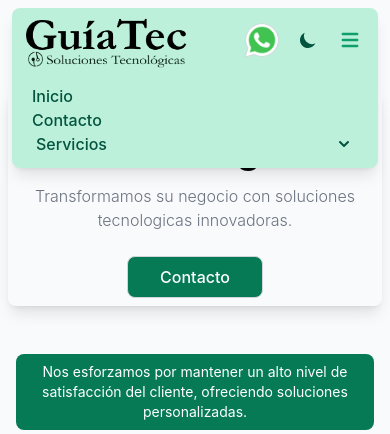
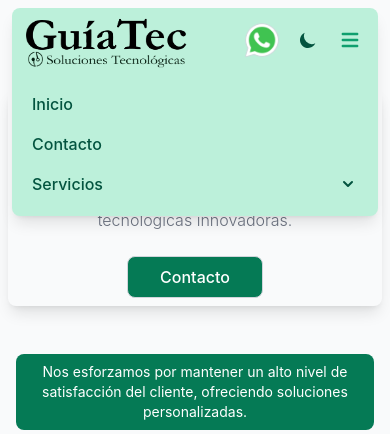
Before and after one commit to jfbz14/web_guiatec, a Django app: page / in a window 390 px wide, after a click on "Open main menu". Shown: the top 434 px of the page. Run offline with Django 4.2, Linux system fonts and the light colour scheme; style sheets or scripts are compiled from the project's sources; some libraries are stand-ins or nearby versions.

Commit message:
update media

```diff
--- a/templates/nav.html
+++ b/templates/nav.html
@@ -34,13 +34,13 @@
             <ul class="flex flex-col p-2 md:p-0 mt-2 font-medium md:flex-row md:space-x-8 md:mt-0">
 
                 <li>
-                    <a href="{% url 'index' %}" class="block px-2 text-green-800 hover:bg-green-800 hover:rounded rounded-lg hover:text-white md:hover:bg-green-800 md:hover:text-white md:dark:hover:text-green-500 dark:text-white dark:hover:bg-green-200 dark:hover:text-green-800">Inicio</a>
+                    <a href="{% url 'index' %}" class="block p-2 text-green-800 hover:bg-green-800 hover:rounded rounded-lg hover:text-white md:hover:bg-green-800 md:hover:text-white md:dark:hover:text-green-500 dark:text-white dark:hover:bg-green-200 dark:hover:text-green-800">Inicio</a>
                 </li>
                 <li>
-                    <a href="{% url 'contact' %}" class="block px-2 text-green-800 hover:bg-green-800 hover:rounded rounded-lg hover:text-white md:hover:bg-green-800 md:hover:text-white md:dark:hover:text-green-500 dark:text-white dark:hover:bg-green-200 dark:hover:text-green-800">Contacto</a>
+                    <a href="{% url 'contact' %}" class="block px-2 p-2 text-green-800 hover:bg-green-800 hover:rounded rounded-lg hover:text-white md:hover:bg-green-800 md:hover:text-white md:dark:hover:text-green-500 dark:text-white dark:hover:bg-green-200 dark:hover:text-green-800">Contacto</a>
                 </li>
                 <li>
-                    <button id="dropdownNavbarLink" data-dropdown-toggle="dropdownNavbar" class="flex items-center justify-between w-full px-3 text-green-800 hover:bg-green-800 hover:rounded rounded-lg hover:text-white md:hover:bg-green-800 md:hover:text-white md:dark:hover:text-green-500 dark:text-white dark:hover:bg-green-200 dark:hover:text-green-800">Servicios <svg class="w-5 h-5 ml-1" aria-hidden="true" fill="currentColor" viewBox="0 0 20 20" xmlns="http://www.w3.org/2000/svg"><path fill-rule="evenodd" d="M5.293 7.293a1 1 0 011.414 0L10 10.586l3.293-3.293a1 1 0 111.414 1.414l-4 4a1 1 0 01-1.414 0l-4-4a1 1 0 010-1.414z" clip-rule="evenodd"></path></svg></button>
+                    <button id="dropdownNavbarLink" data-dropdown-toggle="dropdownNavbar" class="flex items-center justify-between w-full p-2 text-green-800 hover:bg-green-800 hover:rounded rounded-lg hover:text-white md:hover:bg-green-800 md:hover:text-white md:dark:hover:text-green-500 dark:text-white dark:hover:bg-green-200 dark:hover:text-green-800">Servicios <svg class="w-5 h-5 ml-1" aria-hidden="true" fill="currentColor" viewBox="0 0 20 20" xmlns="http://www.w3.org/2000/svg"><path fill-rule="evenodd" d="M5.293 7.293a1 1 0 011.414 0L10 10.586l3.293-3.293a1 1 0 111.414 1.414l-4 4a1 1 0 01-1.414 0l-4-4a1 1 0 010-1.414z" clip-rule="evenodd"></path></svg></button>
                     <!-- Dropdown menu -->
                     <div id="dropdownNavbar" class="z-10 w-48 hidden font-normal border border-green-500 bg-green-100 dark:bg-green-600 divide-y divide-gray-100 rounded-lg shadow dark:divide-gray-600">
                         <ul class="py-1 text-sm text-gray-700 dark:text-gray-400" aria-labelledby="dropdownLargeButton">
```
